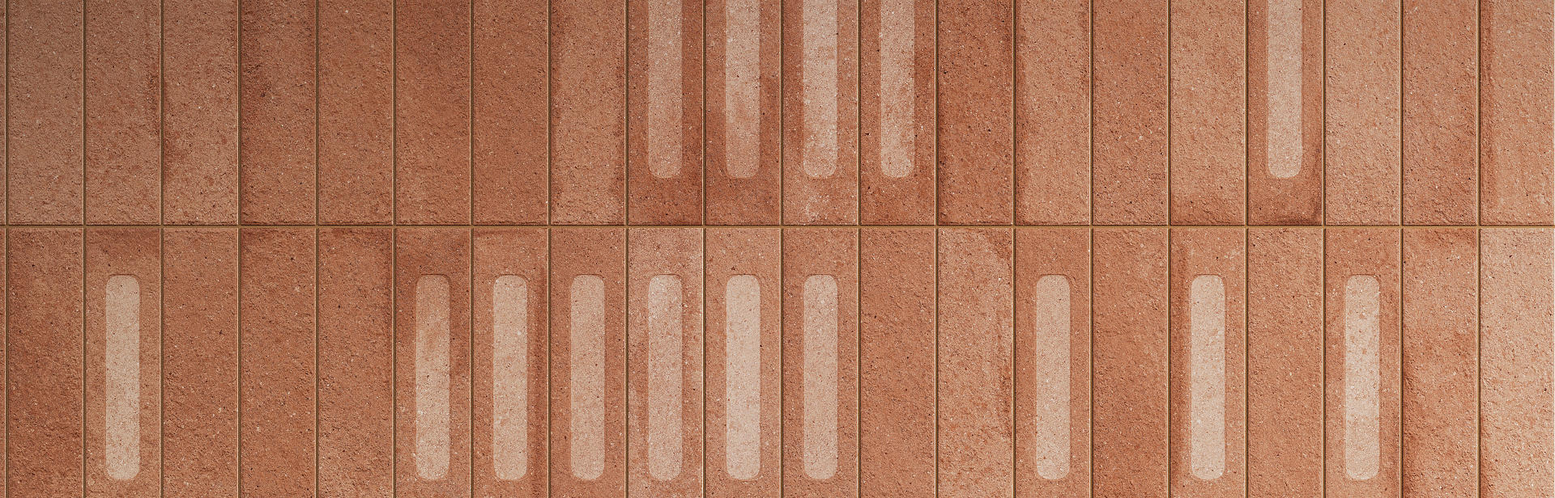
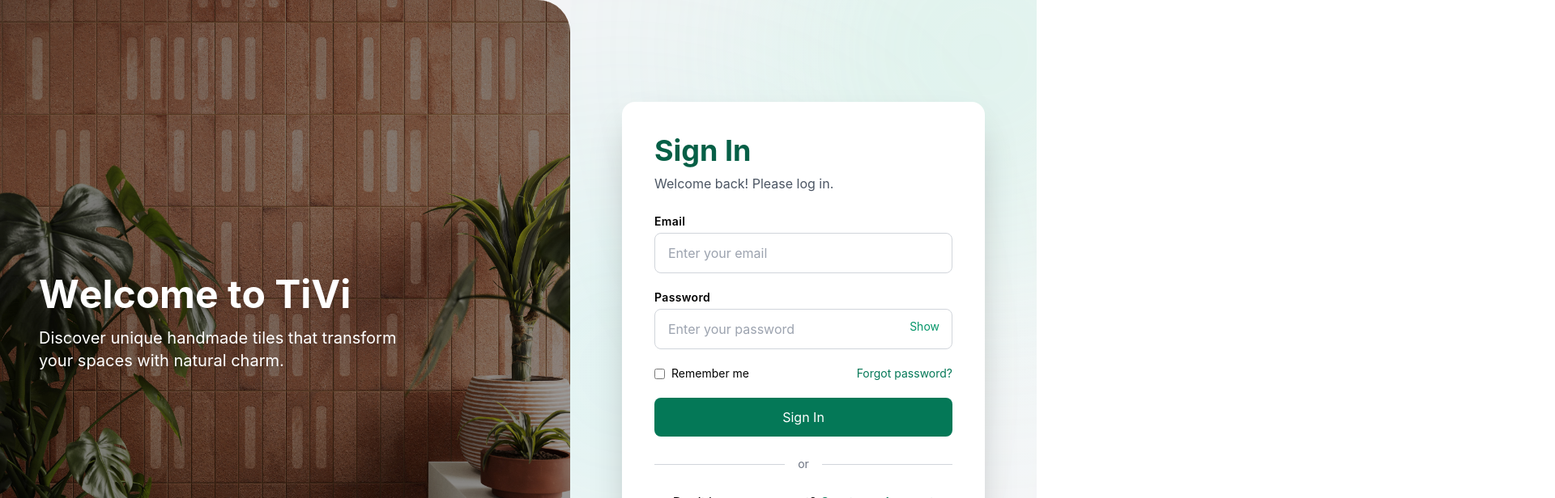
Before and after one commit to KARLE-ATHARVA/SVIK, a React (Create React App) app in the folder my-app/: page / in a window 1280 px wide. Shown: the top 616 px of the page at 81% size, 1920 px wide, since content can reach past the window. Built offline with nearby package versions, Linux system fonts and the light colour scheme.

Commit message:
Update index.css

```diff
--- a/my-app/src/index.css
+++ b/my-app/src/index.css
@@ -1,13 +1,4 @@
-body {
-  margin: 0;
-  font-family: -apple-system, BlinkMacSystemFont, 'Segoe UI', 'Roboto', 'Oxygen',
-    'Ubuntu', 'Cantarell', 'Fira Sans', 'Droid Sans', 'Helvetica Neue',
-    sans-serif;
-  -webkit-font-smoothing: antialiased;
-  -moz-osx-font-smoothing: grayscale;
-}
-
-code {
-  font-family: source-code-pro, Menlo, Monaco, Consolas, 'Courier New',
-    monospace;
-}
+@tailwind base;
+@tailwind components;
+@tailwind utilities;
+@import '@fontsource/inter';
```
